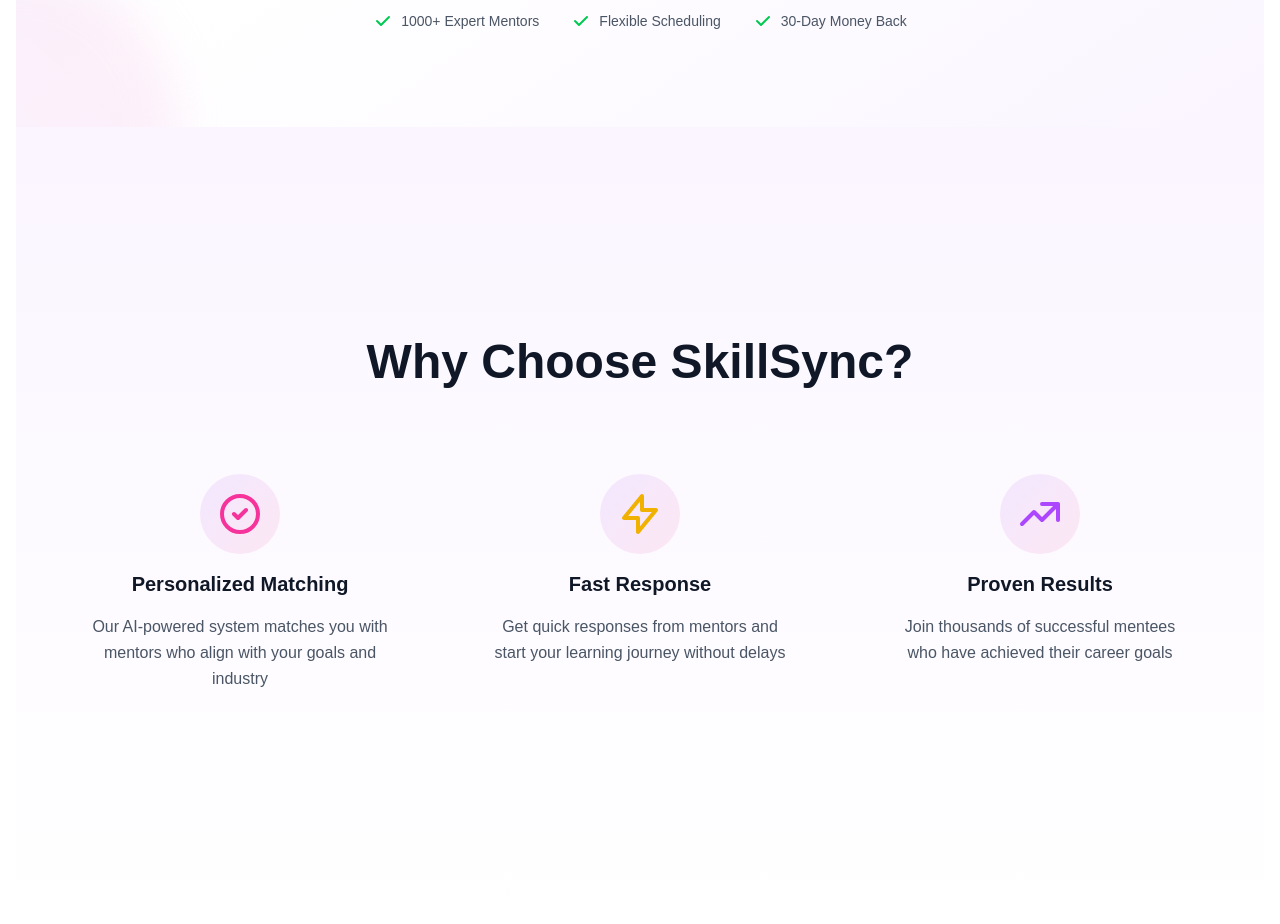
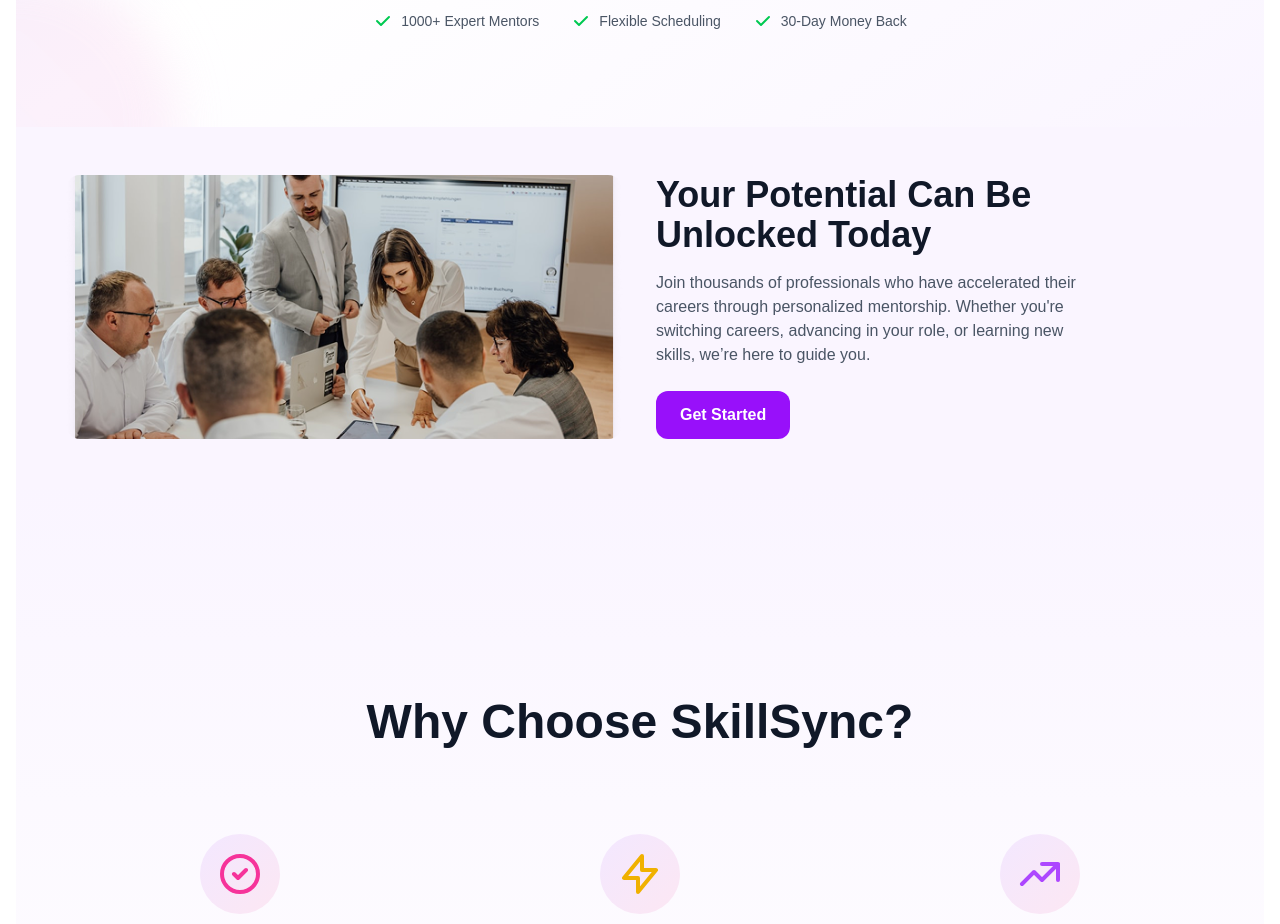
Before and after one commit to MentoNest/skillsync_frontend, a Next.js app: page / in a window 1280 px wide. Shown: the part 900-1824 px from the top of the page. Built offline with nearby package versions, Linux system fonts and the light colour scheme.

Commit message:
implement call to action section

```diff
--- a/app/(public)/page.tsx
+++ b/app/(public)/page.tsx
@@ -2,6 +2,7 @@ import Hero from '@/components/Hero';
 import SkillSyncFeatures from '@/components/SkillSyncFeatures';
 import LearningPathSection from '@/components/LearningPathSection';
 import Footer from "@/components/Footer";
+import CallToAction from '@/components/CallToAction';
 
 export default function HomePage() {
   return (
@@ -12,6 +13,7 @@ export default function HomePage() {
       </p>
 
       <Hero />
+      <CallToAction />
       <SkillSyncFeatures />
       <LearningPathSection />
       <Footer />
--- /dev/null
+++ b/components/CallToAction.tsx
@@ -0,0 +1,43 @@
+"use client";
+
+import Image from "next/image";
+
+export default function CallToAction() {
+  return (
+    <section className="w-full">
+      <div className="bg-purple-50">
+        <div className="grid grid-cols-1 md:grid-cols-2 items-center gap-8 p-8 md:p-12">
+          <div className="relative w-full h-65 md:h-full">
+            <Image
+              src="/MentorshipCTA.png"
+              alt="Mentorship session"
+              fill
+              className="object-cover rounded-2xl"
+              priority
+           />
+          </div>
+
+          <div className="flex flex-col justify-center">
+            <h2 className="text-3xl md:text-4xl font-bold text-gray-900 mb-4">
+              Your Potential Can Be <br className="hidden sm:block" />
+              Unlocked Today
+            </h2>
+
+            <p className="text-gray-600 mb-6 max-w-md">
+              Join thousands of professionals who have accelerated their careers
+              through personalized mentorship. Whether you&apos;re switching careers,
+              advancing in your role, or learning new skills, we’re here to guide you.
+            </p>
+
+            <div>
+              <button className="inline-flex items-center justify-center rounded-xl bg-purple-600 px-6 py-3 text-white font-semibold transition hover:bg-purple-700 focus:outline-none focus:ring-2 focus:ring-purple-500 focus:ring-offset-2">
+                Get Started
+              </button>
+            </div>
+          </div>
+
+        </div>
+      </div>
+    </section>
+  );
+}
```
Also changed, not shown: public/MentorshipCTA.png (added).
